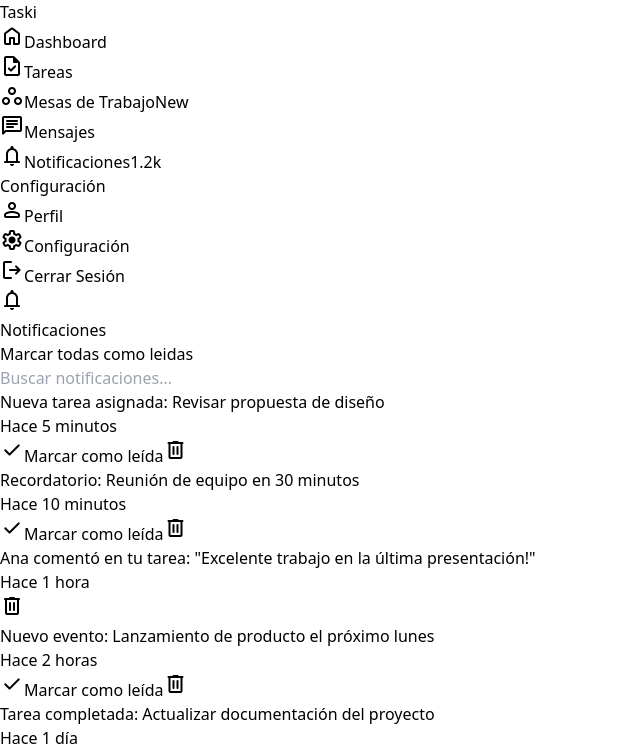
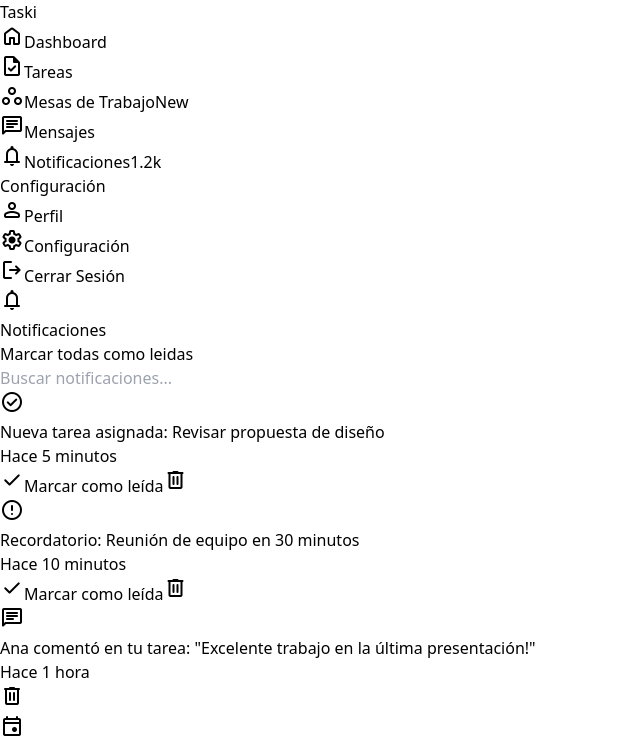
Before and after one commit to jjuancoo/Tareas_Inteligentes_UI, a React (Vite) app: page /dashboard/notifications in a window 1280 px wide. Shown: the top 748 px of the page, without its empty margins (0-640 px from the left). Built offline with nearby package versions, Linux system fonts and the light colour scheme.

Commit message:
Agrega los estilos a las notificaciones

```diff
--- a/src/Pages/dashboard/Notifications.jsx
+++ b/src/Pages/dashboard/Notifications.jsx
@@ -94,6 +94,33 @@
       notif.content.toLowerCase().includes(search.toLowerCase())
     );
 
+    const getIcon = (type) => {
+      switch (type) {
+        case "task":
+          return (
+            <span className="material-symbols-rounded text-green-500">
+              check_circle
+            </span>
+          );
+        case "alert":
+          return (
+            <span className="material-symbols-rounded text-red-500">error</span>
+          );
+        case "message":
+          return (
+            <span className="material-symbols-rounded text-blue-500">chat</span>
+          );
+        case "event":
+          return (
+            <span className="material-symbols-rounded text-purple-500">
+              event
+            </span>
+          );
+        default:
+          return null;
+      }
+    };
+
   return (
     <>
       <Sidebar />
@@ -131,34 +158,37 @@
                 </select> */}
             </div>
 
-            <div className="h-96 overflow-y-auto border rounded-lg p-4">
+            <div className="h-96 overflow-y-auto border rounded-lg p-4" style={{ maxHeight: "400px" }}>
               {filteredNotifications.length > 0 ? (
-                filteredNotifications.map((notification, index) => (
-                  <div className="flex items-start space-x-4 space-y-2">
-                    <div className="flex-grow min-w-0">
-                      <p className="text-sm text-gray-800 dark:text-gray-200">
-                        {notification.content}
-                      </p>
-                      <p className="text-xs text-gray-500 dark:text-gray-400 mt-1">
-                        {notification.time}
-                      </p>
+                filteredNotifications.map((notification) => (
+                  <div
+                    key={notification.id}
+                    className={`p-4 mb-4 flex justify-between items-center rounded-lg border ${
+                      !notification.read ? "bg-blue-50" : "bg-white"
+                    }`}
+                  >
+                    <div className="flex items-center">
+                      {getIcon(notification.type)}
+                      <div className="ml-4">
+                        <h2 className="font-semibold">{notification.content}</h2>
+                        <p className="text-sm text-gray-500">{notification.time}</p>
+                      </div>
                     </div>
-                    <div className="flex-shrink-0 flex space-x-2">
+                    <div className="flex items-center">
                       {!notification.read && (
                         <button
-                          className="border py-1 px-2 rounded-lg hover:bg-gray-200"
                           onClick={() => markAsRead(notification.id)}
+                          className="mr-4 px-3 py-2 border bg-white rounded-lg"
                         >
-                          <span className="material-symbols-rounded mx-2">
-                            check
-                          </span>
+                          <span className="material-symbols-rounded mb-2 mx-2">check</span>
                           Marcar como leída
                         </button>
                       )}
                       <button
                         onClick={() => deleteNotification(notification.id)}
+                        className="text-gray-500 hover:text-red-500"
                       >
-                        <span className="material-symbols-rounded mx-2">delete</span>
+                        <span className="material-symbols-rounded">delete</span>
                       </button>
                     </div>
                   </div>
```
